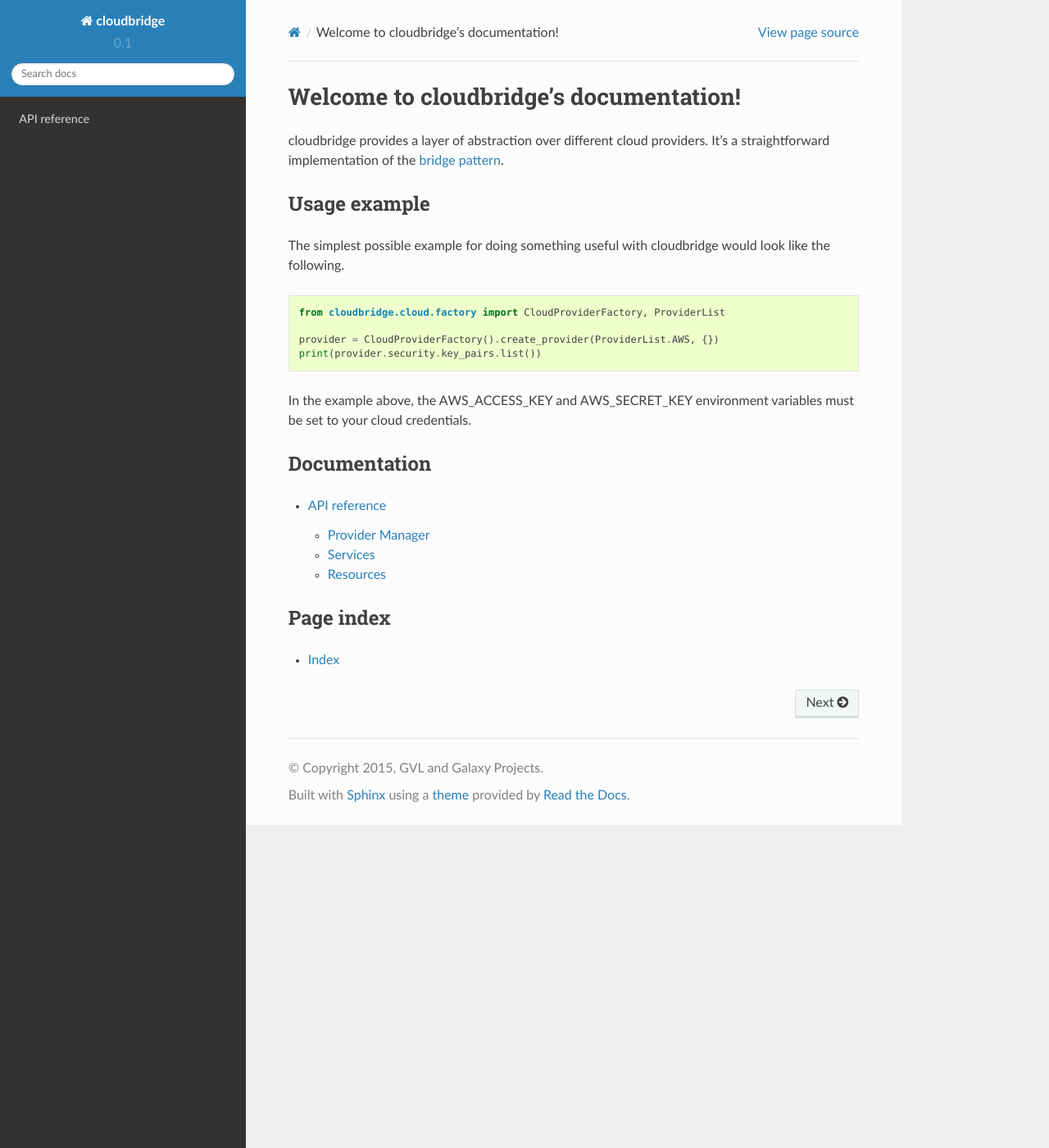
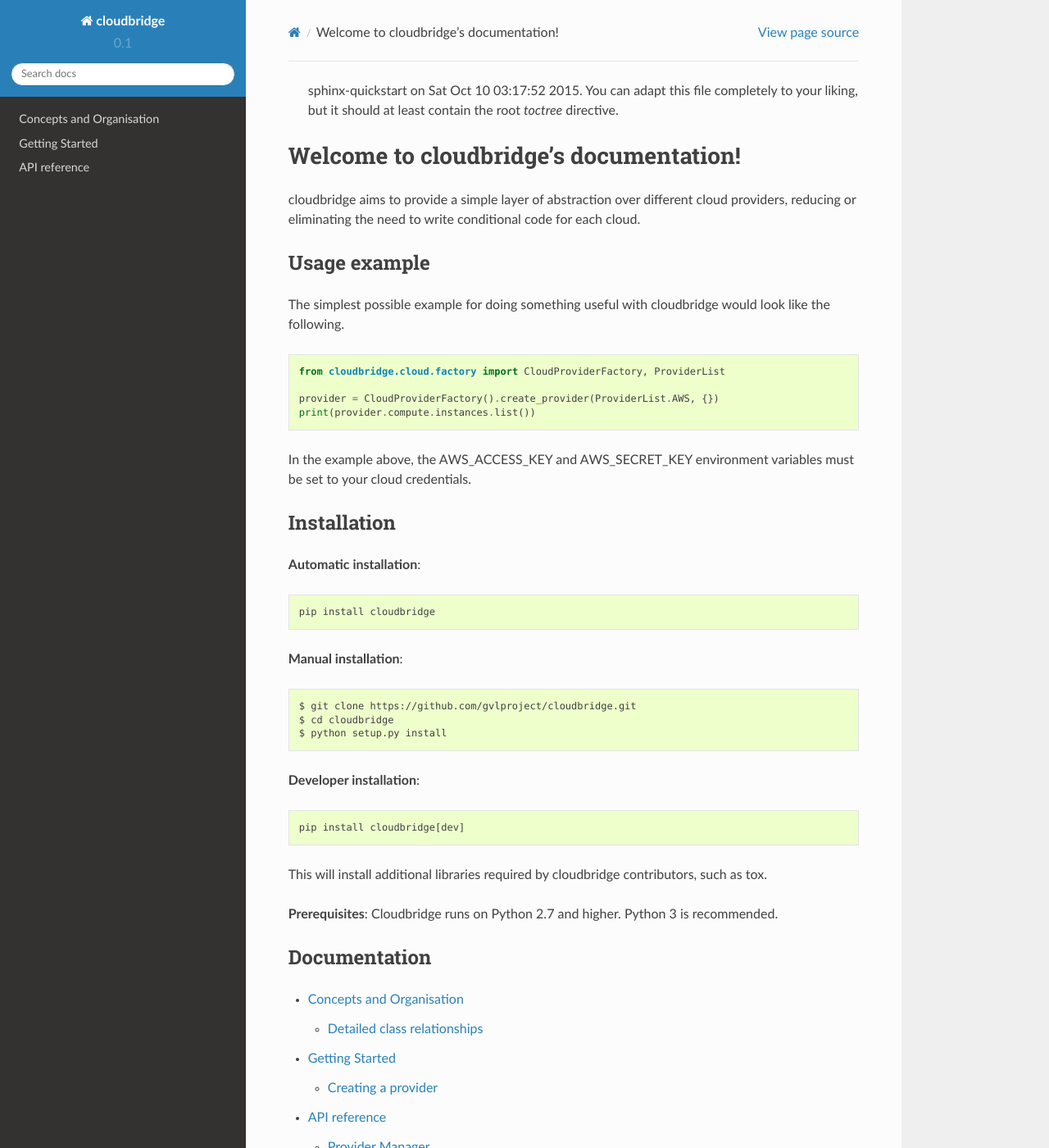
Before and after one commit to CloudVE/cloudbridge, a Sphinx documentation site: the page built from docs/index.rst, in a window 1280 px wide and 1400 px high. Shown: the whole window at 82% size. Built offline with Sphinx 7.4.7 and the Read the Docs theme 2.0.0, drawn with Linux system fonts in a browser that asks for light colours.

Commit message:
Updated docs: Added conceptual overview, and getting started.

```diff
--- /dev/null
+++ b/docs/concepts.rst
@@ -0,0 +1,43 @@
+Concepts and Organisation
+=========================
+
+Conceptually, cloudbridge consists of the following types of objects.
+
+1. Providers - Represents a connection to a cloud provider, and is
+the gateway to using its services.
+
+2. Services - Represents a service provided by a cloud provider,
+such as its compute service, block storage service, object storage etc.
+Services may in turn be divided into smaller services. Smaller services
+tend to have uniform methods, such as create, find and list. For example,
+InstanceService.list(), InstanceService.find() etc. which can be used
+to access cloud resources. Larger services tend to provide organisational
+structure only. For example, the block store service provides access to
+the VolumeService and SnapshotService.
+
+3. Resources - resources are objects returned by a service,
+and represent a remote resource. For example, InstanceService.list()
+will return a list of Instance objects, which can be used to manipulate
+an instance. Similarly, VolumeService.create() will return a Volume object.
+
+
+.. image:: images/object_relationships_overview.svg
+
+The actual source code structure of cloudbridge also mirrors this organisation.
+
+Detailed class relationships
+----------------------------
+
+The following diagram shows a typical provider object graph and the relationship
+between services.
+
+.. image:: images/object_relationships_detailed.svg
+
+Some services are nested. For example, to access the instance service, you can
+use `provider.compute.instances`. Similarly, to get a list of all instances,
+you can use the following code.
+
+.. code-block:: python
+
+	instances = provider.compute.instances.list()
+	print(instances[0].name)
--- /dev/null
+++ b/docs/getting_started.rst
@@ -0,0 +1,81 @@
+Getting Started
+===============
+
+This getting started guide will provide a quick tour of some cloud bridge
+features. You should reach the conceptual structure section to get a quick
+idea of the main types of objects that cloudbridge provides.
+
+Creating a provider
+-------------------
+
+To initialize a connection to a cloud and get a provider object, you will
+need to provide the cloud's access credentials to cloudbridge. These may
+be provided in one of two ways.
+
+1. Environment variables
+2. A dictionary
+
+Providing access credentials through environment variables
+~~~~~~~~~~~~~~~~~~~~~~~~~~~~~~~~~~~~~~~~~~~~~~~~~~~~~~~~~~
+
+When initializing a provider through environment variables,  you can
+create a connection as follows.
+
+.. code-block:: python
+
+	from cloudbridge.cloud.factory import CloudProviderFactory, ProviderList
+
+	provider = CloudProviderFactory().create_provider(ProviderList.OPENSTACK, {})
+
+The following environment variables must be set, depending on the provider in use.
+
+**Amazon**
+
+*Mandatory variables*::
+
+	AWS_ACCESS_KEY
+	AWS_SECRET_KEY
+
+**Openstack**
+
+*Mandatory variables*::
+
+	OS_AUTH_URL
+	OS_USERNAME
+	OS_PASSWORD
+	OS_TENANT_NAME
+	OS_REGION_NAME
+
+*Optional variables*::
+
+	NOVA_SERVICE_NAME
+	OS_COMPUTE_API_VERSION
+	OS_VOLUME_API_VERSION
+
+
+Providing access credentials through a dictionary
+~~~~~~~~~~~~~~~~~~~~~~~~~~~~~~~~~~~~~~~~~~~~~~~~~
+
+You can initialize a simple config as follows. The key names are the same
+as the environment variables, in lower case. Note that the config dictionary
+will override environment values.
+
+.. code-block:: python
+
+	from cloudbridge.cloud.factory import CloudProviderFactory, ProviderList
+
+	config = {'aws_access_key' : '<your_access_key>',
+			  'aws_secret_key' : '<your_secret_key>'}
+	provider = CloudProviderFactory().create_provider(ProviderList.AWS, config)
+
+Launching a new instance
+________________________
+
+
+Common methods
+______________
+
+create
+list
+find
+delete
--- a/docs/index.rst
+++ b/docs/index.rst
@@ -1,4 +1,4 @@
-.. cloudbridge documentation master file, created by
+	.. cloudbridge documentation master file, created by
    sphinx-quickstart on Sat Oct 10 03:17:52 2015.
    You can adapt this file completely to your liking, but it should at least
    contain the root `toctree` directive.
@@ -6,11 +6,12 @@
 Welcome to cloudbridge's documentation!
 =======================================
 
-cloudbridge provides a layer of abstraction over different cloud providers.
-It's a straightforward implementation of the `bridge pattern`_.
+cloudbridge aims to provide a simple layer of abstraction over
+different cloud providers, reducing or eliminating the need to write
+conditional code for each cloud.
 
 Usage example
-~~~~~~~~~~~~~
+-------------
 
 The simplest possible example for doing something useful with cloudbridge would
 look like the following.
@@ -20,20 +21,42 @@
 	from cloudbridge.cloud.factory import CloudProviderFactory, ProviderList
 
 	provider = CloudProviderFactory().create_provider(ProviderList.AWS, {})
-	print(provider.security.key_pairs.list())
+	print(provider.compute.instances.list())
 
 In the example above, the AWS_ACCESS_KEY and AWS_SECRET_KEY environment variables
 must be set to your cloud credentials.
 
+Installation
+------------
+
+**Automatic installation**::
+
+    pip install cloudbridge
+
+**Manual installation**::
+
+	$ git clone https://github.com/gvlproject/cloudbridge.git
+	$ cd cloudbridge
+	$ python setup.py install
+
+**Developer installation**::
+
+	pip install cloudbridge[dev]
+
+This will install additional libraries required by cloudbridge contributors, such as tox.
+
+**Prerequisites**: Cloudbridge runs on Python 2.7 and higher. Python 3 is recommended.
+
+
 Documentation
-~~~~~~~~~~~~~
+-------------
 .. toctree::
     :maxdepth: 2
 
+    concepts.rst
+    getting_started.rst
     api_docs/ref.rst
 
 Page index
-~~~~~~~~~~
+----------
 * :ref:`genindex`
-
-.. _`bridge pattern`: https://en.wikipedia.org/wiki/Bridge_pattern
--- a/setup.py
+++ b/setup.py
@@ -5,7 +5,7 @@
                   'python-swiftclient', 'python-neutronclient']
 aws_reqs = ['boto']
 full_reqs = base_reqs + aws_reqs + openstack_reqs
-dev_reqs = ['tox', 'moto>=0.4.18'] + full_reqs
+dev_reqs = ['tox', 'moto>=0.4.18', 'sphinx'] + full_reqs
 
 setup(name='cloudbridge',
       version=0.1,
```
Also changed, not shown: docs/images/object_relationships_detailed.svg (added), docs/images/object_relationships_overview.svg (added).
